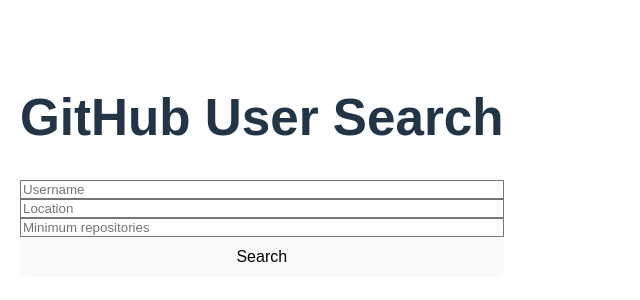
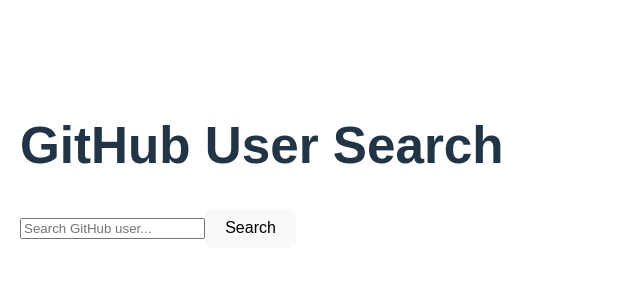
Before and after one commit to haleluya001/alx-fe-reactjs, a React app in the folder github-user-search/: page / in a window 1280 px wide. Shown: the part 234-534 px from the top of the page, without its empty margins (0-640 px from the left). Built offline with nearby package versions, Linux system fonts and the light colour scheme; the HTML template or start-up script is replaced by a standard one.

Commit message:
made some dits to search.jsx

```diff
--- a/github-user-search/src/components/Search.jsx
+++ b/github-user-search/src/components/Search.jsx
@@ -1,75 +1,50 @@
-import React, { useState } from 'react';
-import { fetchAdvancedUsers } from '../services/githubService';
+import React, { useState } from "react";
+import { fetchUserData } from "../services/githubService"; // ✅ MUST be here
 
 const Search = () => {
-  const [username, setUsername] = useState('');
-  const [location, setLocation] = useState('');
-  const [minRepos, setMinRepos] = useState('');
-  const [users, setUsers] = useState([]);
+  const [username, setUsername] = useState("");
+  const [results, setResults] = useState(null);
+  const [error, setError] = useState("");
   const [loading, setLoading] = useState(false);
-  const [error, setError] = useState('');
 
   const handleSearch = async (e) => {
     e.preventDefault();
     setLoading(true);
-    setError('');
-    setUsers([]);
+    setError("");
+    setResults(null);
 
-    const results = await fetchAdvancedUsers({ username, location, minRepos });
-
-    if (results.length) {
-      setUsers(results);
-    } else {
+    try {
+      // ✅ MUST call fetchUserData
+      const data = await fetchUserData(username);
+      setResults(data);
+    } catch (err) {
       setError("Looks like we cant find the user");
+    } finally {
+      setLoading(false);
     }
-
-    setLoading(false);
   };
 
   return (
-    <div className="max-w-2xl mx-auto mt-8 p-4">
-      <form onSubmit={handleSearch} className="flex flex-col gap-3">
+    <div>
+      <form onSubmit={handleSearch}>
         <input
           type="text"
-          placeholder="Username"
-          value={username}
+          placeholder="Search GitHub user..."
           onChange={(e) => setUsername(e.target.value)}
-          className="border p-2 rounded"
         />
-        <input
-          type="text"
-          placeholder="Location"
-          value={location}
-          onChange={(e) => setLocation(e.target.value)}
-          className="border p-2 rounded"
-        />
-        <input
-          type="number"
-          placeholder="Minimum repositories"
-          value={minRepos}
-          onChange={(e) => setMinRepos(e.target.value)}
-          className="border p-2 rounded"
-        />
-        <button type="submit" className="bg-blue-500 text-white p-2 rounded hover:bg-blue-600">
-          Search
-        </button>
+        <button type="submit">Search</button>
       </form>
 
-      <div className="mt-6">
-        {loading && <p>Loading...</p>}
-        {error && <p className="text-red-500">{error}</p>}
-        {users.map((user) => (
-          <div key={user.id} className="border p-4 rounded mb-3 flex items-center gap-4">
-            <img src={user.avatar_url} alt={user.login} className="w-16 rounded-full" />
-            <div>
-              <h3 className="font-bold">{user.login}</h3>
-              <a href={user.html_url} target="_blank" rel="noopener noreferrer" className="text-blue-500">
-                View Profile
-              </a>
-            </div>
-          </div>
-        ))}
-      </div>
+      {loading && <p>Loading...</p>}
+      {error && <p>{error}</p>}
+
+      {results && (
+        <div>
+          <img src={results.avatar_url} alt="avatar" width="100" />
+          <h2>{results.login}</h2>
+          <a href={results.html_url} target="_blank">View Profile</a>
+        </div>
+      )}
     </div>
   );
 };
```
